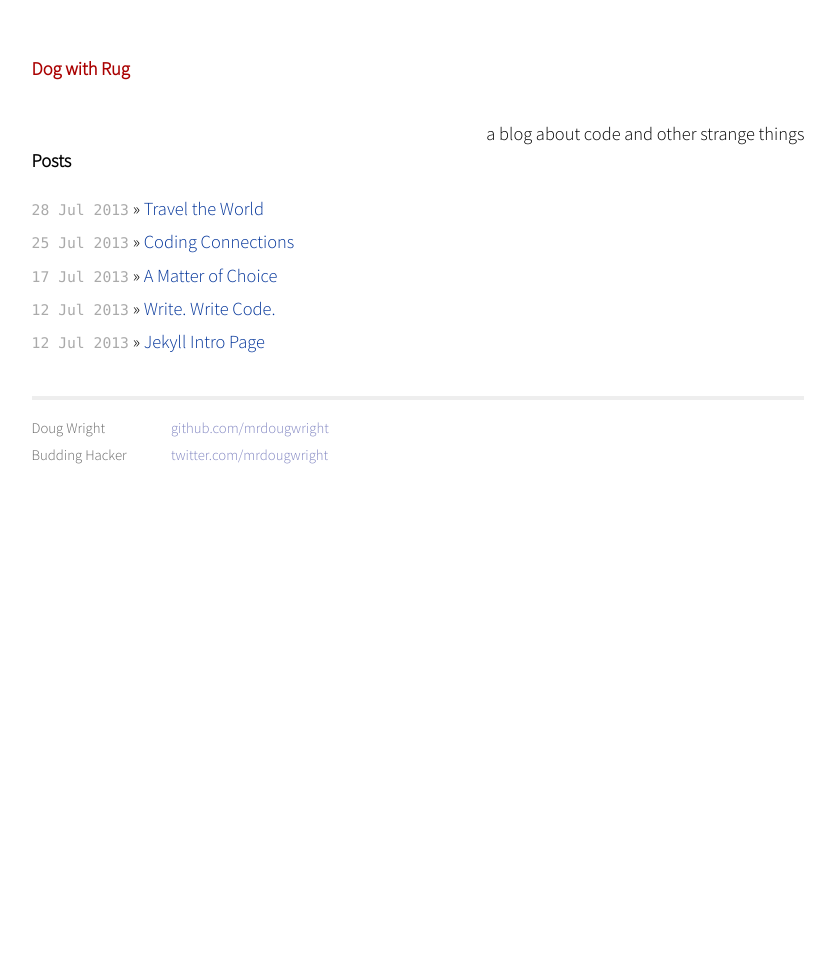
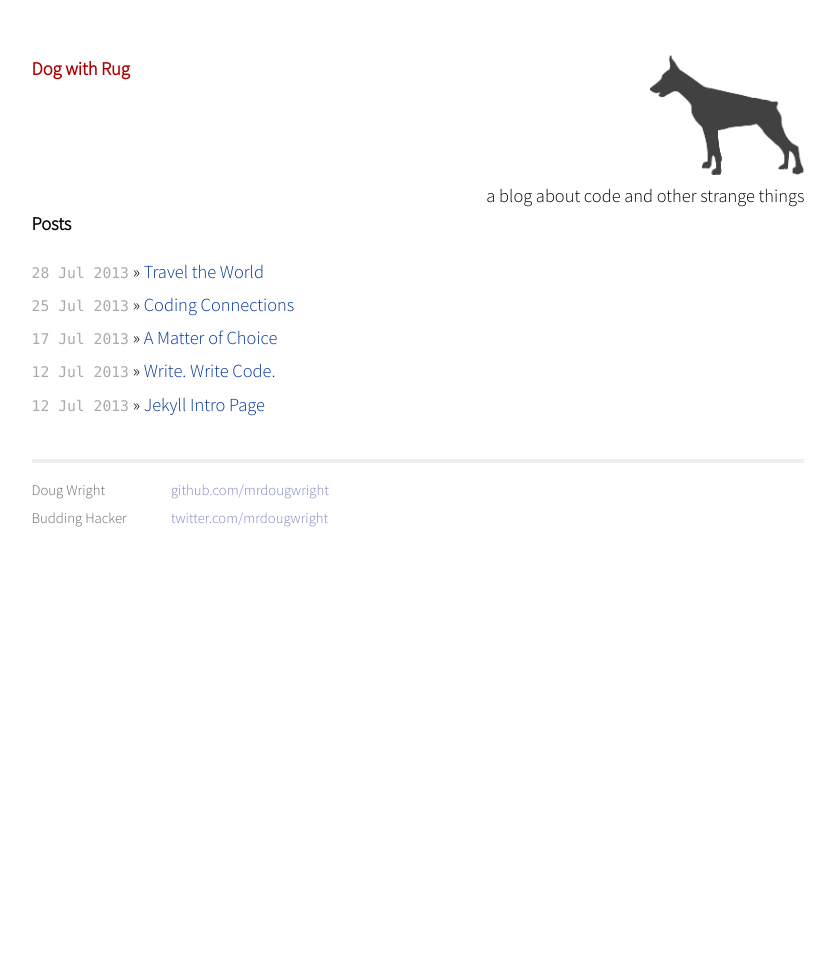
Before and after one commit to mrdougwright/dogwithrug, a Jekyll site: the page built from index.html, in a window 1280 px wide. Shown: the whole page, without its empty margins (222-1057 px from the left). Built offline with Jekyll 4.4.1, drawn with Linux system fonts in a browser that asks for light colours.

Commit message:
Add header logo

```diff
--- a/_layouts/default.html
+++ b/_layouts/default.html
@@ -18,7 +18,8 @@
         <div class="container">
           <div class="site">
             <div class="header">
-              <h1 class="title"><a href="/">{{ site.name }}</a></h1>
+              <h1 class="title float-left"><a href="/">{{ site.name }}</a></h1>
+              <div class="pull-right"><img src="images/dog.png" width="5%" height="5%"></div>
               <div class="pull-right">a blog about code and other strange things</div>
             </div>
 
--- a/css/main.css
+++ b/css/main.css
@@ -186,11 +186,18 @@ ul.posts span {
   margin-right: 0;
   text-align: right;
 }
+.float-left {
+  float: left;
+}
 img {
   width: 100%;
 }
 .footnotes {
   font-size: 0.75em;
+}
+
+.header img {
+  width: 20%;
 }
 /* for phones - wrap code text */
 @media screen and (max-width : 480px) {
```
Also changed, not shown: images/dog.png (added).
